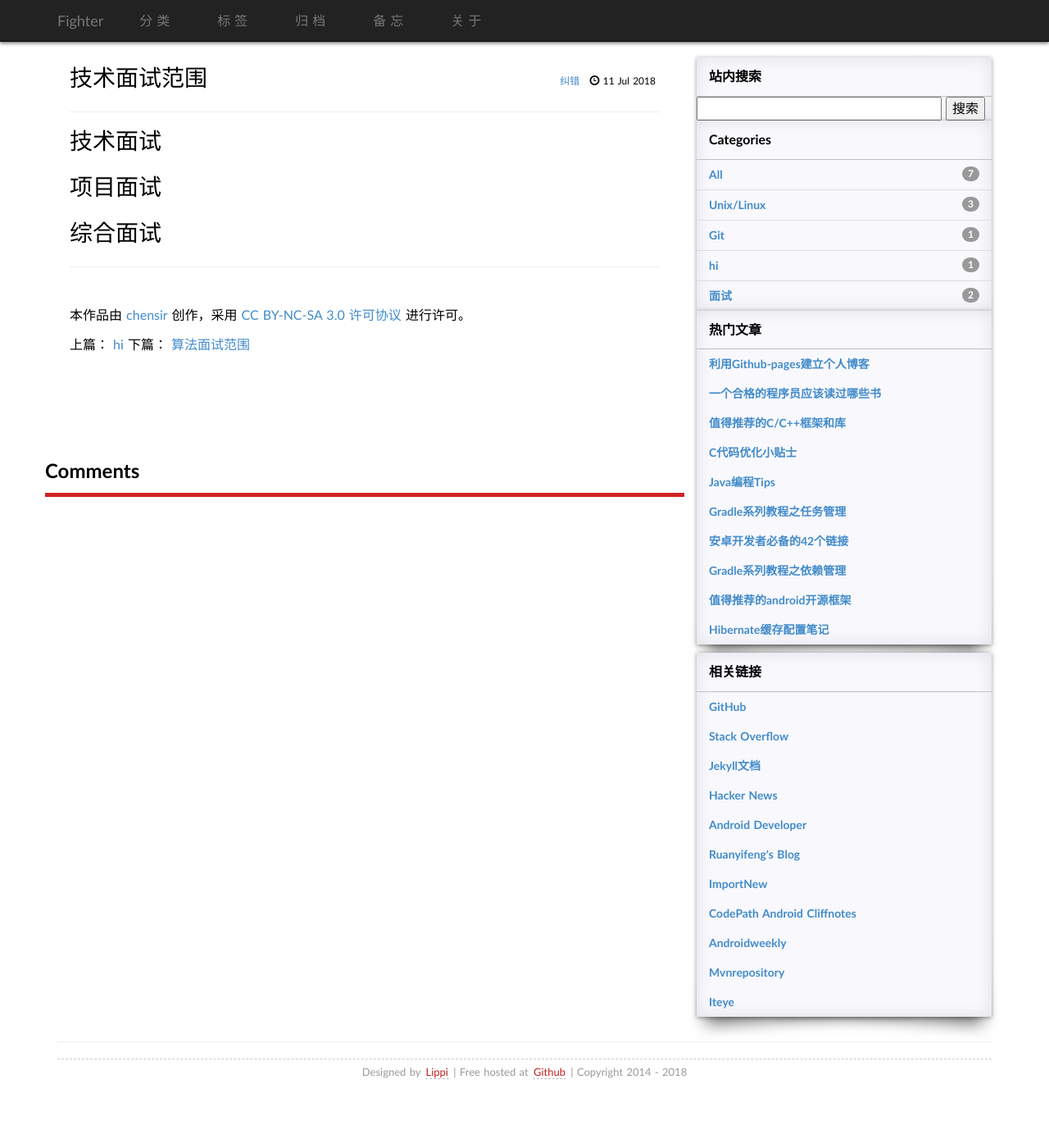
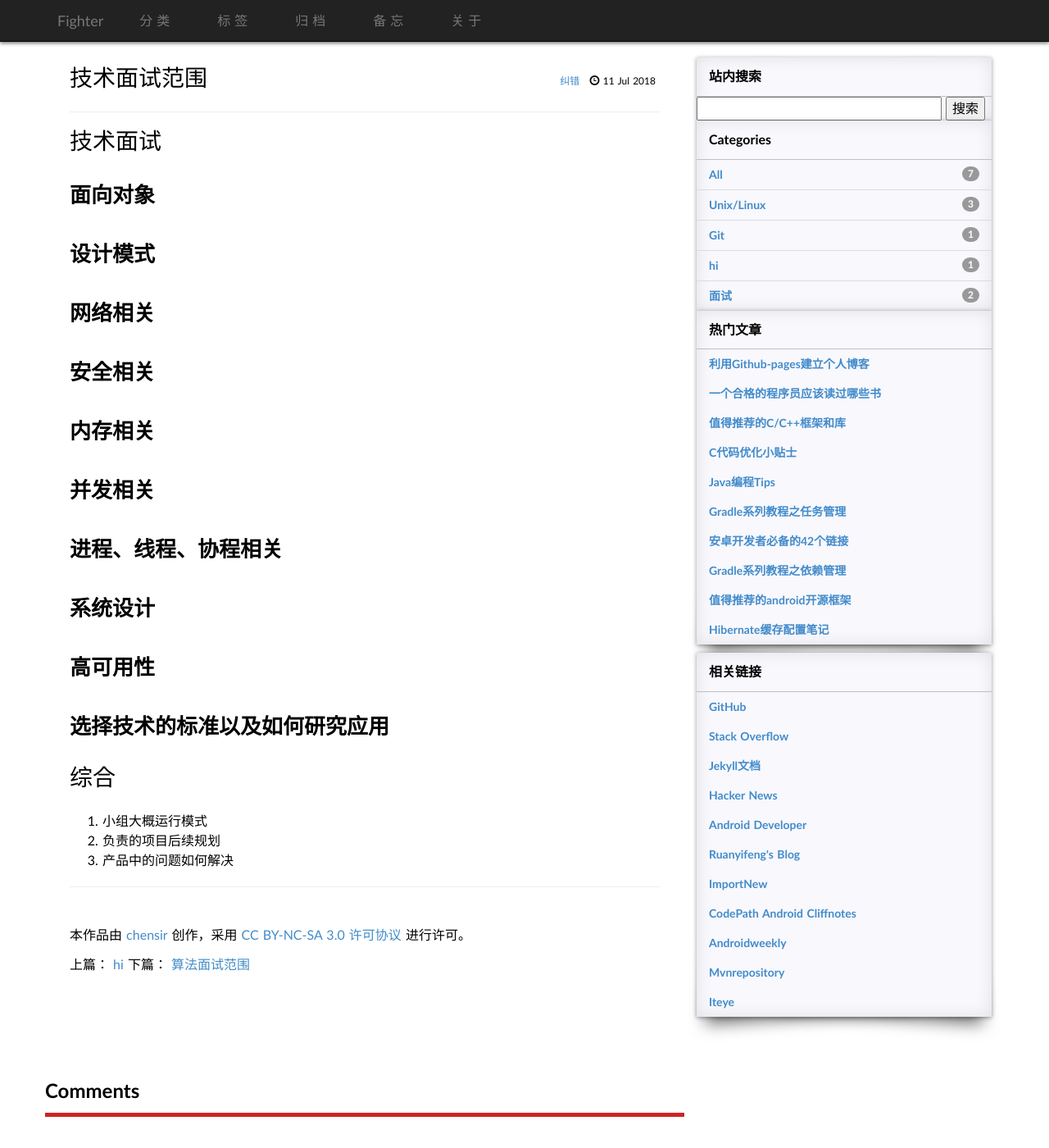
Before and after one commit to LoveChenSiYu/LoveChenSiYu.github.io, a Jekyll site: the page built from _posts/2018-07-11-相关面试准备.md, in a window 1280 px wide and 1400 px high. Shown: the whole window at 82% size. Built offline with Jekyll 4.4.1, drawn with Linux system fonts in a browser that asks for light colours; some web fonts are replaced; comment, search, counter and statistics services are not loaded.

Commit message:
Update 2018-07-11-相关面试准备.md

```diff
--- a/_posts/2018-07-11-相关面试准备.md
+++ b/_posts/2018-07-11-相关面试准备.md
@@ -6,5 +6,17 @@ tag: 综合面试
 ---
 
 # 技术面试
-# 项目面试
-# 综合面试
+## 面向对象
+## 设计模式
+## 网络相关
+## 安全相关
+## 内存相关
+## 并发相关
+## 进程、线程、协程相关
+## 系统设计
+## 高可用性
+## 选择技术的标准以及如何研究应用
+# 综合
+1. 小组大概运行模式
+2. 负责的项目后续规划
+3. 产品中的问题如何解决
```
